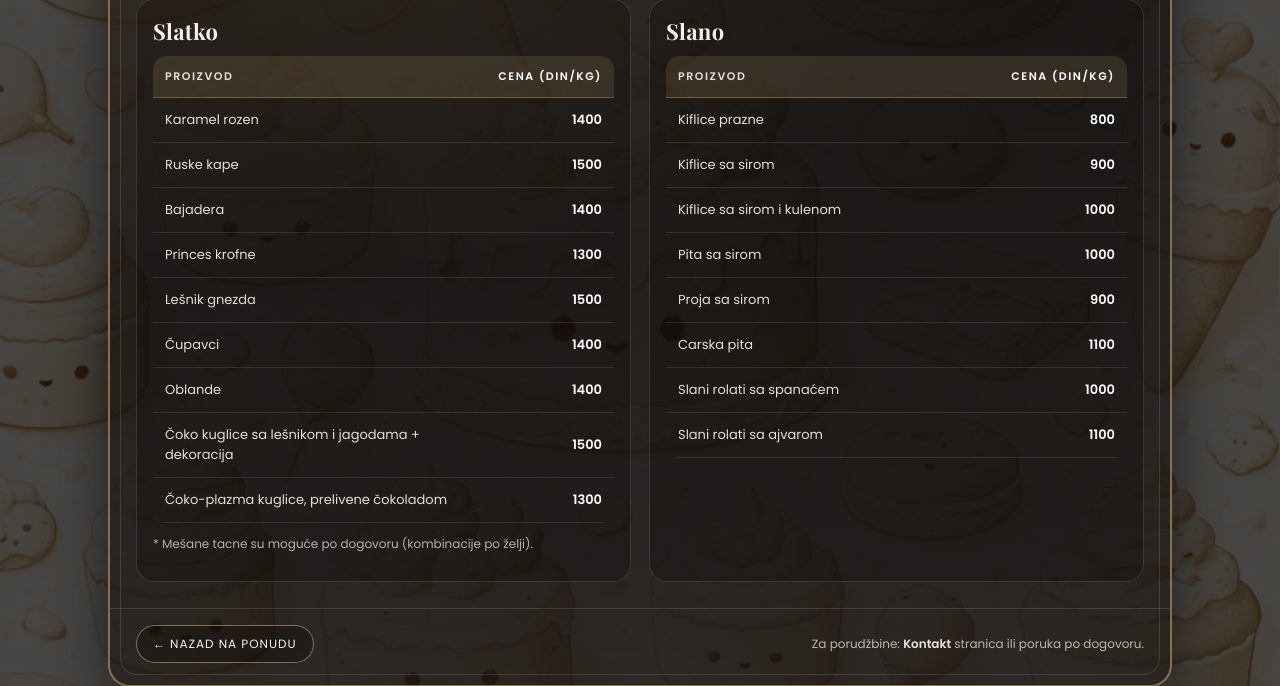
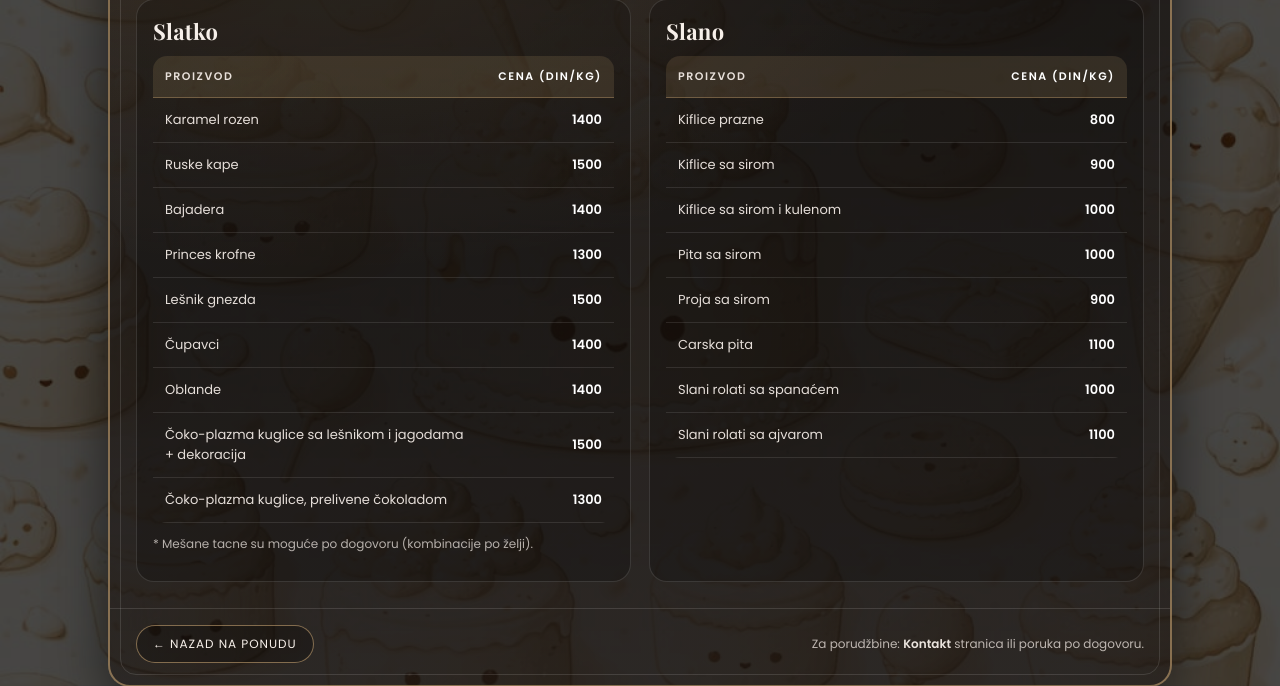
Before and after one commit to ITMilena/mileninikolaci-web, a Django app: page /cenovnik/ in a window 1280 px wide. Shown: the part 293-979 px from the top of the page. Run offline with Django 5.2, Linux system fonts and the light colour scheme.

Commit message:
Add coko kuglice to offer and price list

```diff
--- a/kolaci/templates/kolaci/cenovnik.html
+++ b/kolaci/templates/kolaci/cenovnik.html
@@ -345,7 +345,7 @@
             <tr><td>Lešnik gnezda</td><td class="price">1500</td></tr>
             <tr><td>Čupavci</td><td class="price">1400</td></tr>
             <tr><td>Oblande</td><td class="price">1400</td></tr>
-            <td>Čoko kuglice sa lešnikom i jagodama + dekoracija</td><td class="price">1500</td></tr>
+            <td>Čoko-plazma kuglice sa lešnikom i jagodama + dekoracija</td><td class="price">1500</td></tr>
             <td>Čoko-plazma kuglice, prelivene čokoladom</td><td class="price">1300</td></tr>
 
 
```
